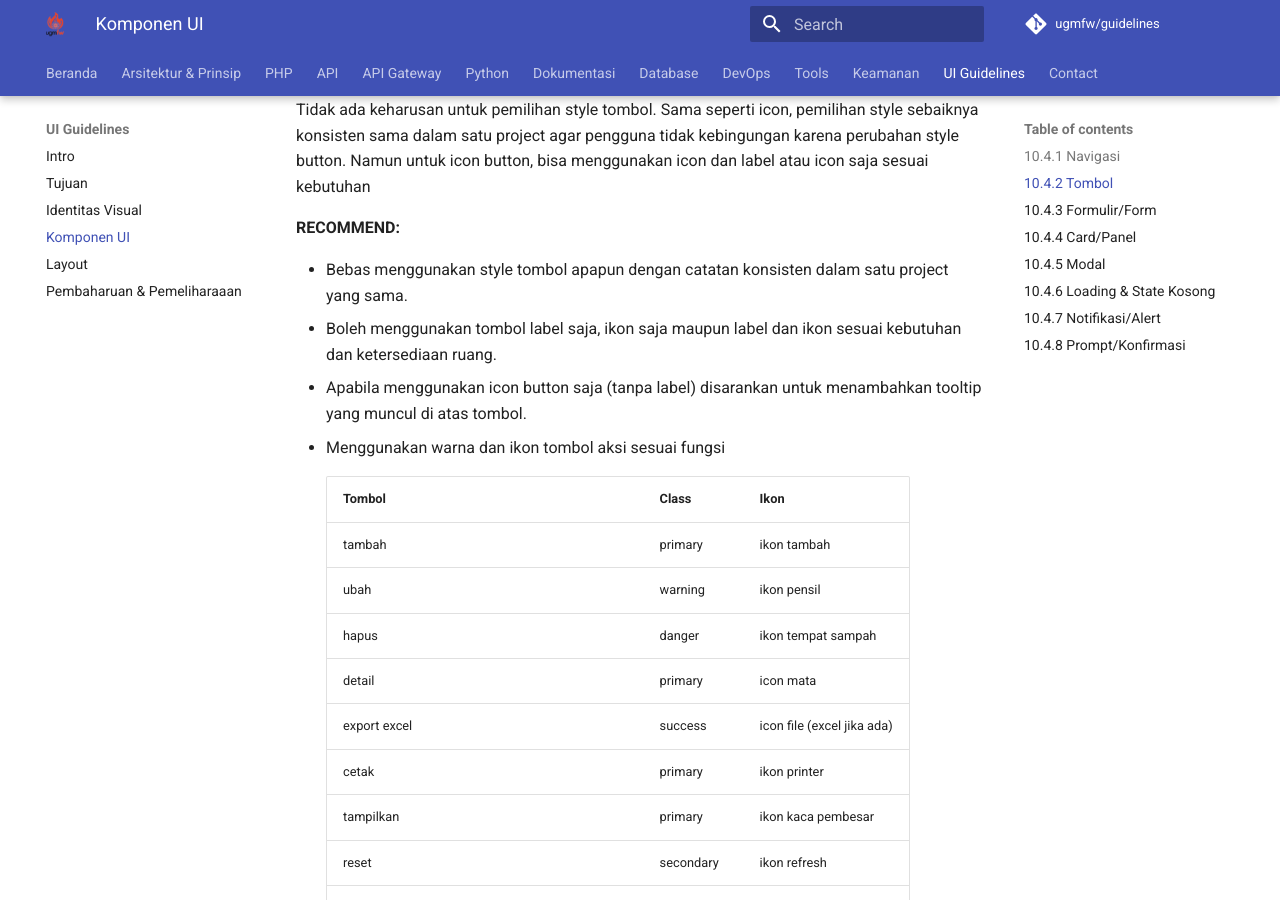
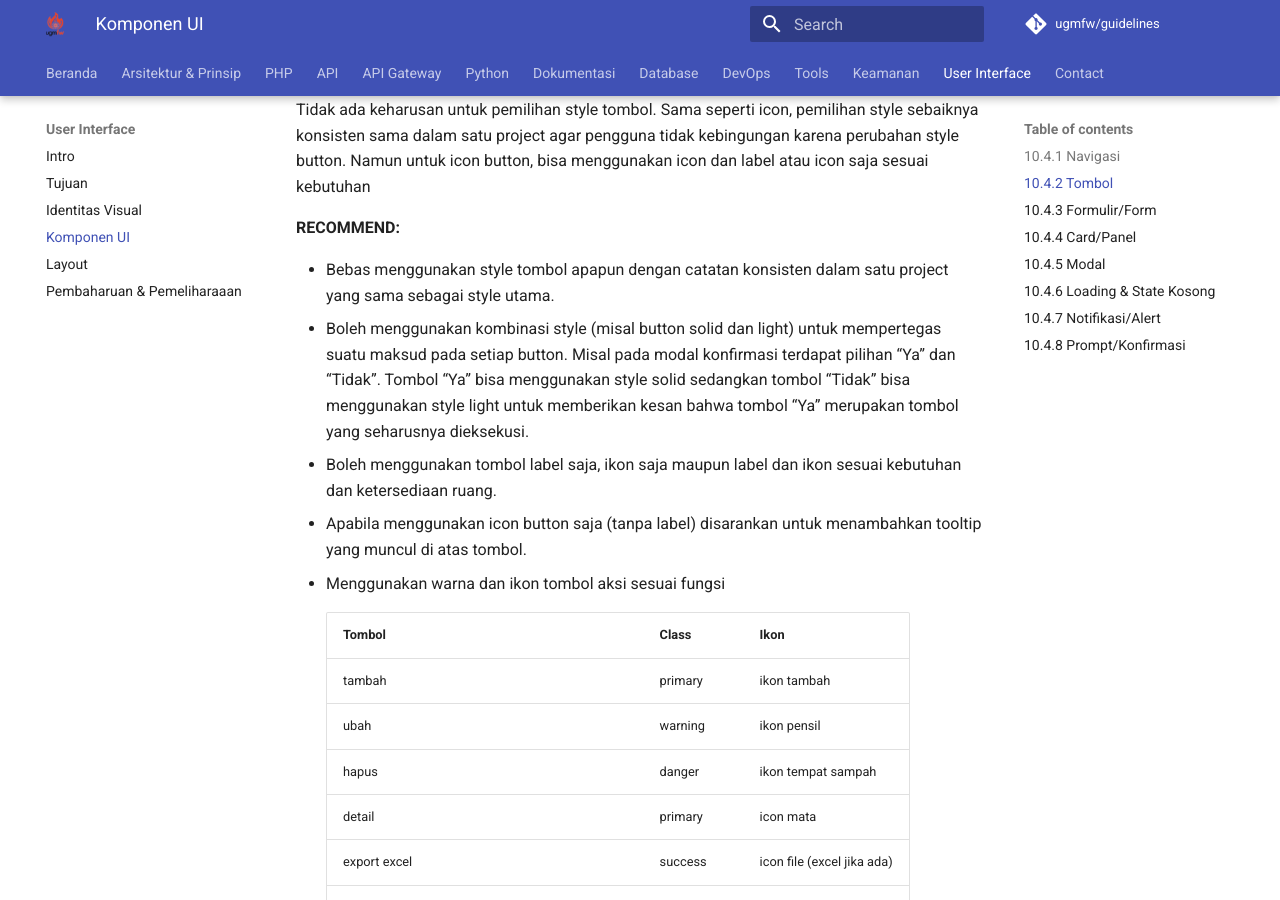
Before and after one commit to dtiugm/ugm-framework, an MkDocs documentation site: the page built from docs/ui-guidelines/komponen-ui.md, in a window 1280 px wide and 900 px high, scrolled down 2379 px. Built offline with MkDocs 1.6.1 and Material for MkDocs 9.7.7, drawn with Linux system fonts in a browser that asks for light colours; the version menu is left out.

Commit message:
fix(user interce) tambah guideline di tombool

```diff
--- a/docs/ui-guidelines/komponen-ui.md
+++ b/docs/ui-guidelines/komponen-ui.md
@@ -36,7 +36,8 @@ Tidak ada keharusan untuk pemilihan style tombol. Sama seperti icon, pemilihan s
 
 **RECOMMEND:**
 
-- Bebas menggunakan style tombol apapun dengan catatan konsisten dalam satu project yang sama.
+- Bebas menggunakan style tombol apapun dengan catatan konsisten dalam satu project yang sama sebagai style utama.
+- Boleh menggunakan kombinasi style (misal button solid dan light) untuk mempertegas suatu maksud pada setiap button. Misal pada modal konfirmasi terdapat pilihan “Ya” dan “Tidak”. Tombol “Ya” bisa menggunakan style solid sedangkan tombol “Tidak” bisa menggunakan style light untuk memberikan kesan bahwa tombol “Ya” merupakan tombol yang seharusnya dieksekusi.
 - Boleh menggunakan tombol label saja, ikon saja maupun label dan ikon sesuai kebutuhan dan ketersediaan ruang.
 - Apabila menggunakan icon button saja (tanpa label) disarankan untuk menambahkan tooltip yang muncul di atas tombol.
 - Menggunakan warna dan ikon tombol aksi sesuai fungsi
--- a/mkdocs.yml
+++ b/mkdocs.yml
@@ -191,7 +191,7 @@ nav:
           - Intro: security/intro-pengujian.md
           - Static Application Security Testing: security/sast.md
           - Dynamic Application Security Testing: security/dast.md
-  - UI Guidelines:
+  - User Interface:
       - Intro: ui-guidelines/intro.md
       - Tujuan: ui-guidelines/tujuan.md
       - Identitas Visual: ui-guidelines/identitas-visual.md
```
